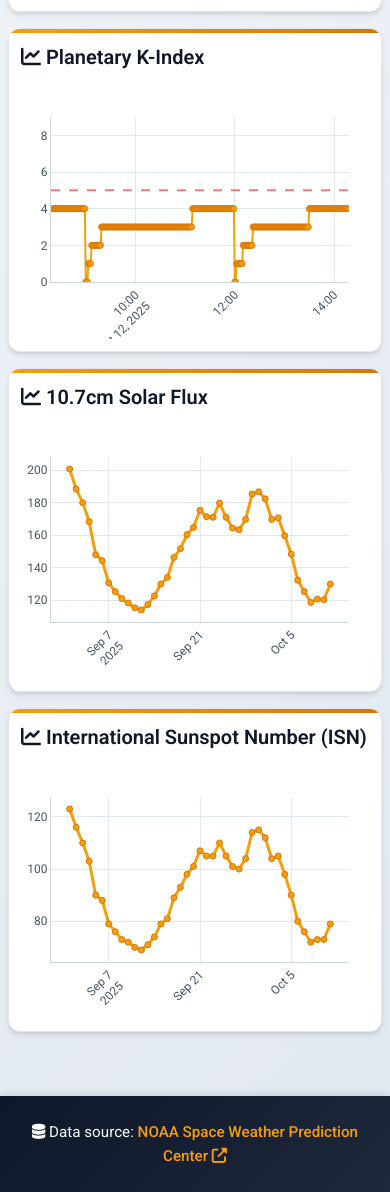
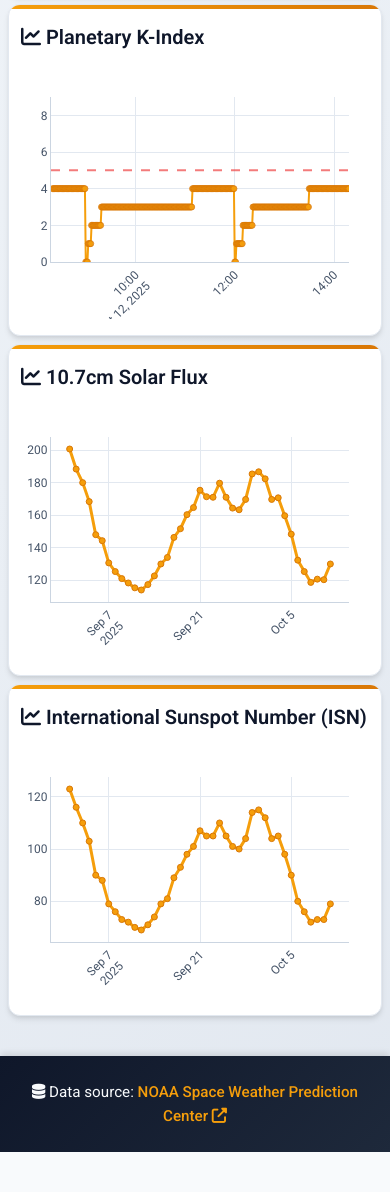
Before and after one commit to apider-coding/isn-poller, a FastAPI app: page / in a window 390 px wide. Shown: the part 446-1638 px from the top of the page. After the commit the page ends 1598 px from the top, so only its background shows below. Run offline with FastAPI, Linux system fonts and the light colour scheme; some libraries are stand-ins or nearby versions.

Commit message:
fix: layout

```diff
--- a/static/styles.css
+++ b/static/styles.css
@@ -34,6 +34,8 @@ header {
   background: linear-gradient(135deg, var(--primary-color) 0%, var(--secondary-color) 100%);
   color: var(--light-color);
   padding: 1rem 1rem;
+  margin-top: 0%;
+  margin-bottom: 0%;
   text-align: center;
   box-shadow: var(--shadow);
   position: relative;
@@ -89,11 +91,11 @@ h2 {
 .container {
   max-width: 1400px;
   width: 100%;
-  margin: 3rem auto;
-  padding: 0 2rem;
+  margin: 0 auto;
+  padding: 1rem 0 0 0;
   display: grid;
   grid-template-columns: 1fr;
-  gap: 2rem;
+  gap: 0.5rem;
   align-items: start;
 }
 
@@ -102,7 +104,7 @@ h2 {
   background-color: var(--card-bg-color);
   border-radius: 16px;
   box-shadow: var(--shadow);
-  padding: 2rem;
+  padding: 1rem 1rem;
   border: 1px solid var(--border-color);
   position: relative;
   overflow: hidden;
@@ -146,7 +148,7 @@ footer {
   color: var(--light-color);
   text-align: center;
   padding: 2rem 1rem;
-  margin-top: 4rem;
+  margin-top: 2rem;
   box-shadow: 0 -4px 6px -1px rgba(0, 0, 0, 0.1);
 }
 
@@ -211,12 +213,12 @@ footer a:hover {
 /* Responsive layout */
 @media (max-width: 1024px) {
   .container {
-    padding: 0 1rem;
-    gap: 1.5rem;
+    padding: 1rem 0 0 0;
+    gap: 0.5rem;
   }
 
   .graph-card {
-    padding: 1.5rem;
+    padding: 1rem 1.5rem;
   }
 
   .graph-container {
@@ -234,9 +236,9 @@ footer a:hover {
 
 @media (max-width: 768px) {
   .container {
-    padding: 0 0.5rem;
-    margin: 2rem auto;
-    gap: 1rem;
+    padding: 0.5rem 0.5rem 0.5rem 0.5rem;
+    margin: 0 auto;
+    gap: 0.5rem;
   }
 
   .graph-card {
@@ -271,7 +273,7 @@ footer a:hover {
 
 @media (max-width: 480px) {
   .graph-card {
-    padding: 0.75rem;
+    padding: 1rem 0.75rem;
   }
 
   .graph-container {
```
